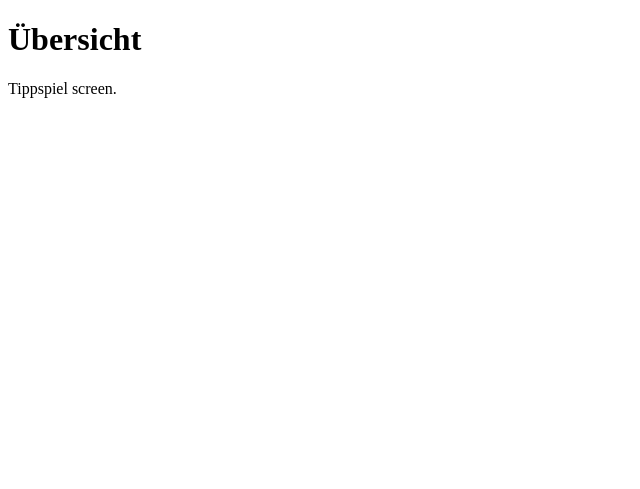
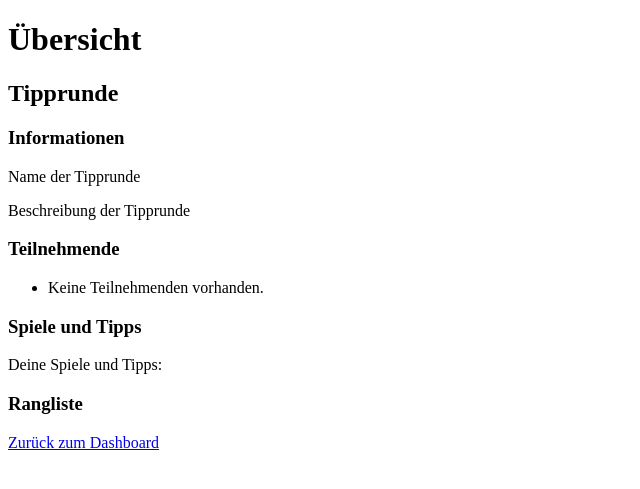
Before and after one commit to laurenzberlin-prog/Tippspiel, a Flask app: page /tippspiel in a window 1280 px wide. Shown: the top 489 px of the page, without its empty margins (0-640 px from the left). Run offline with Flask 3, Linux system fonts and the light colour scheme.

Commit message:
Übersichtsseite für Tipprunden hinzugefügt

```diff
--- a/app.py
+++ b/app.py
@@ -18,6 +18,10 @@ def register():
 def dashboard():
     return render_template("dashboard.html")
 
+@app.route("/create-round")
+def create_round():
+    return render_template("create-round.html")
+
 @app.route("/tippspiel")
 def tippspiel():
     return render_template("tippspiel.html")
--- a/templates/dashboard.html
+++ b/templates/dashboard.html
@@ -23,7 +23,7 @@
     <section>
         <h3>Meine Wettspiele</h3>
         <ul>
-            <li>Noch keine Wettspiele vorhanden.</li>
+            <li><a href="/tippspiel">Tippspiel 1</a></li>
         </ul>
     </section>
 {% endblock %}
--- a/templates/tippspiel.html
+++ b/templates/tippspiel.html
@@ -3,5 +3,29 @@
 {% block title %}Tippspiel{% endblock %}
 
 {% block content %}
-    <p>Tippspiel screen.</p>
+    <h2>Tipprunde</h2>
+
+    <section>
+        <h3>Informationen</h3>
+        <p>Name der Tipprunde</p>
+        <p>Beschreibung der Tipprunde</p>
+    </section>
+
+    <section>
+        <h3>Teilnehmende</h3>
+        <ul>
+            <li>Keine Teilnehmenden vorhanden.</li>
+        </ul>
+    </section>
+
+    <section>
+        <h3>Spiele und Tipps</h3>
+        <p>Deine Spiele und Tipps:</p>
+    </section>
+
+    <section>
+        <h3>Rangliste</h3>
+    </section>
+
+    <p><a href="/dashboard">Zurück zum Dashboard</a></p>
 {% endblock %}
```
